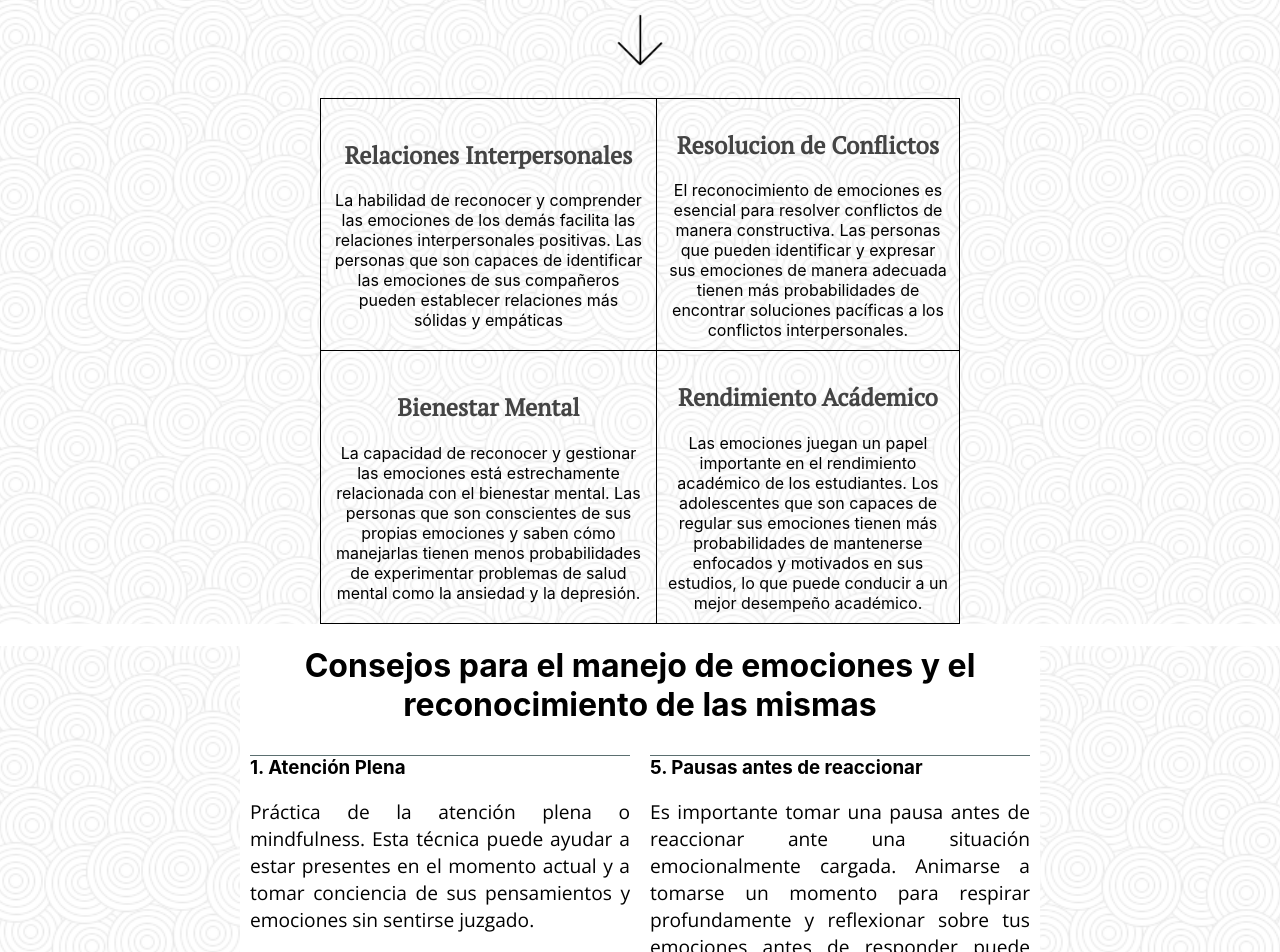
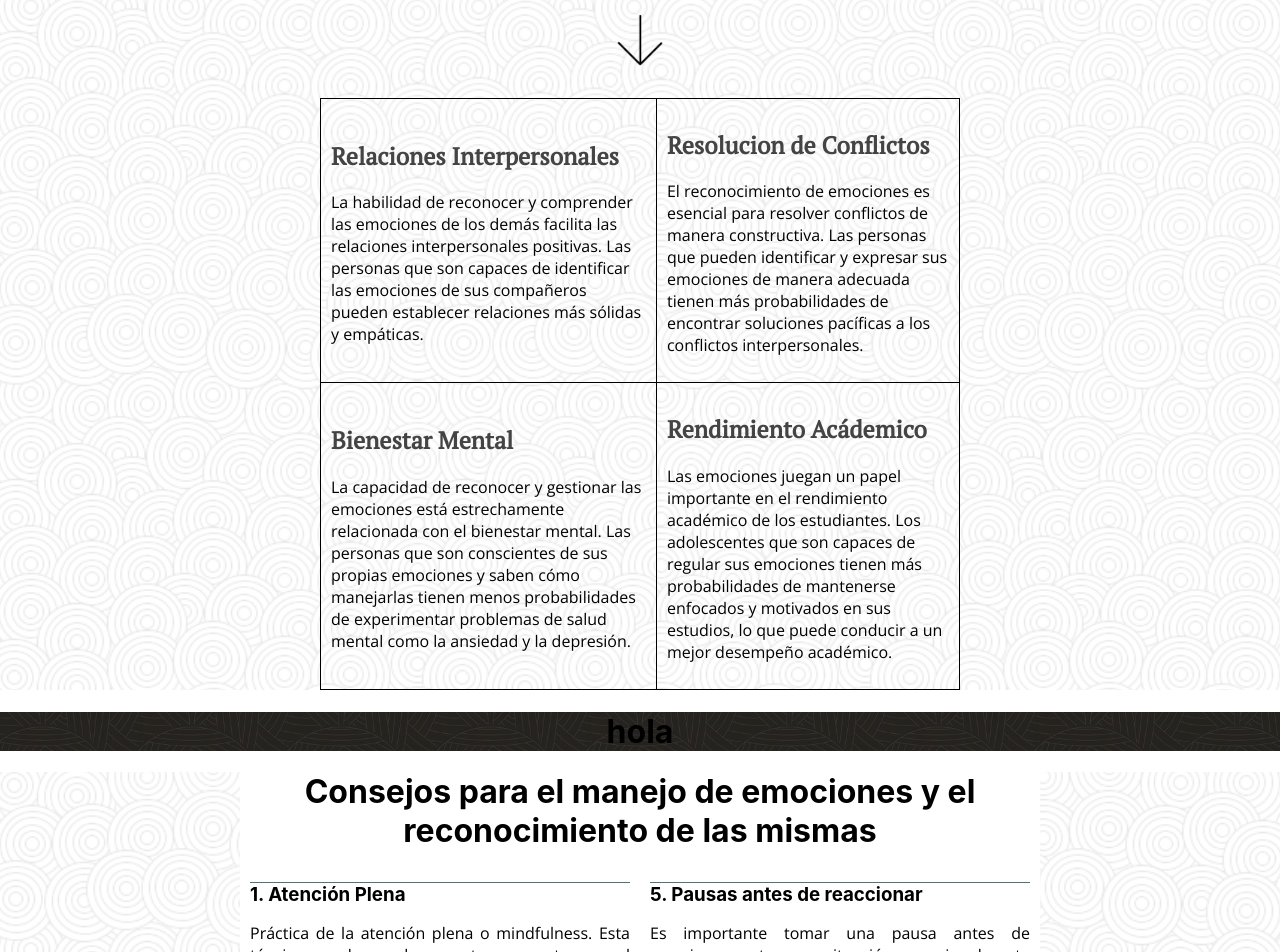
Before and after one commit to CeeM-UN/Hablemoclaro, a React (Create React App) app: page /reconociendo-emociones in a window 1280 px wide. Shown: the part 920-1872 px from the top of the page. Built offline with nearby package versions, Linux system fonts and the light colour scheme; a web font is replaced by a local one.

Commit message:
no pudo qitar la linea

```diff
--- a/src/pages/Home.css
+++ b/src/pages/Home.css
@@ -68,7 +68,6 @@
     background-size: 35%;
     height: auto;
     width: 100%;
-
   }
 
   .flecha{
@@ -87,11 +86,14 @@
   }
 
   th, td {
+    font-family: 'Open Sans', sans-serif;
     padding: 10px;
-    text-align: center;
+    text-align: left;
     border: 1px solid black;
+    color: black;
+    font-size: 1em;
+
   }
-
   .tc{
     width: 55%;
     height: auto;
@@ -132,6 +134,6 @@ h1 {
 
 .tip p {
   font-weight: lighter;
-  font-size: 1.2em; /* Ajusta el tamaño de la fuente a 1.2em */
+  font-size: 1; /* Ajusta el tamaño de la fuente a 1.2em */
   font-family: 'Open Sans', sans-serif; /* Cambia la fuente a Open Sans */
 }
--- a/src/pages/ReconociendoEmociones.js
+++ b/src/pages/ReconociendoEmociones.js
@@ -3,7 +3,7 @@ import './Home.css';
 import logo from '../Images/Reconociendo_emociones_banner.png'; // Importa la imagen del logo aquí
 import background from '../Images/17ib2g.png';
 import flecha_fondo from '../Images/22dpwz.png';
-import tc from '../Images/t-c.png';
+import imagen from '../Images/fondo-home.jpg';
 
 function Home() {
   return (
@@ -19,17 +19,20 @@ function Home() {
     <img src={flecha_fondo} alt="flecha" className="flecha" />
     <table border="0" className='tablita'>
      <tr>
-      <td><h2>Relaciones Interpersonales</h2>La habilidad de reconocer y comprender las emociones de los demás facilita las relaciones interpersonales positivas. Las personas que son capaces de identificar las emociones de sus compañeros pueden establecer relaciones más sólidas y empáticas</td>
-      <td><h2>Resolucion de Conflictos</h2>El reconocimiento de emociones es esencial para resolver conflictos de manera constructiva. Las personas que pueden identificar y expresar sus emociones de manera adecuada tienen más probabilidades de encontrar soluciones pacíficas a los conflictos interpersonales.</td>
+      <td><h2>Relaciones Interpersonales</h2><p>La habilidad de reconocer y comprender las emociones de los demás facilita las relaciones interpersonales positivas. Las personas que son capaces de identificar las emociones de sus compañeros pueden establecer relaciones más sólidas y empáticas.</p></td>
+      <td><h2>Resolucion de Conflictos</h2><p>El reconocimiento de emociones es esencial para resolver conflictos de manera constructiva. Las personas que pueden identificar y expresar sus emociones de manera adecuada tienen más probabilidades de encontrar soluciones pacíficas a los conflictos interpersonales.</p></td>
      </tr>
      <tr>
-      <td><h2>Bienestar Mental</h2>La capacidad de reconocer y gestionar las emociones está estrechamente relacionada con el bienestar mental. Las personas que son conscientes de sus propias emociones y saben cómo manejarlas tienen menos probabilidades de experimentar problemas de salud mental como la ansiedad y la depresión. </td>
-      <td><h2>Rendimiento Acádemico</h2>Las emociones juegan un papel importante en el rendimiento académico de los estudiantes. Los adolescentes que son capaces de regular sus emociones tienen más probabilidades de mantenerse enfocados y motivados en sus estudios, lo que puede conducir a un mejor desempeño académico. </td>
+      <td><h2>Bienestar Mental</h2><p>La capacidad de reconocer y gestionar las emociones está estrechamente relacionada con el bienestar mental. Las personas que son conscientes de sus propias emociones y saben cómo manejarlas tienen menos probabilidades de experimentar problemas de salud mental como la ansiedad y la depresión.</p></td>
+      <td><h2>Rendimiento Acádemico</h2><p>Las emociones juegan un papel importante en el rendimiento académico de los estudiantes. Los adolescentes que son capaces de regular sus emociones tienen más probabilidades de mantenerse enfocados y motivados en sus estudios, lo que puede conducir a un mejor desempeño académico.</p></td>
      </tr>
     </table>
     </div>
-    <div className="cuerpo-blog" style={{ backgroundImage: `url(${background})` }}>
-    <div class="container">
+<div className="cuerpo-blog" style={{ backgroundImage: `url(${imagen})` }}>
+<h1>hola</h1>
+</div>
+<div className="cuerpo-blog" style={{ backgroundImage: `url(${background})` }}>
+<div class="container">
         <h1>Consejos para el manejo de emociones y el reconocimiento de las mismas</h1>
         <div class="clearfix">
             <div class="column">
@@ -70,10 +73,8 @@ function Home() {
             </div>
         </div>
     </div>
-
+</div>
     </div>
-    </div>
-
   );
 }
 
```
